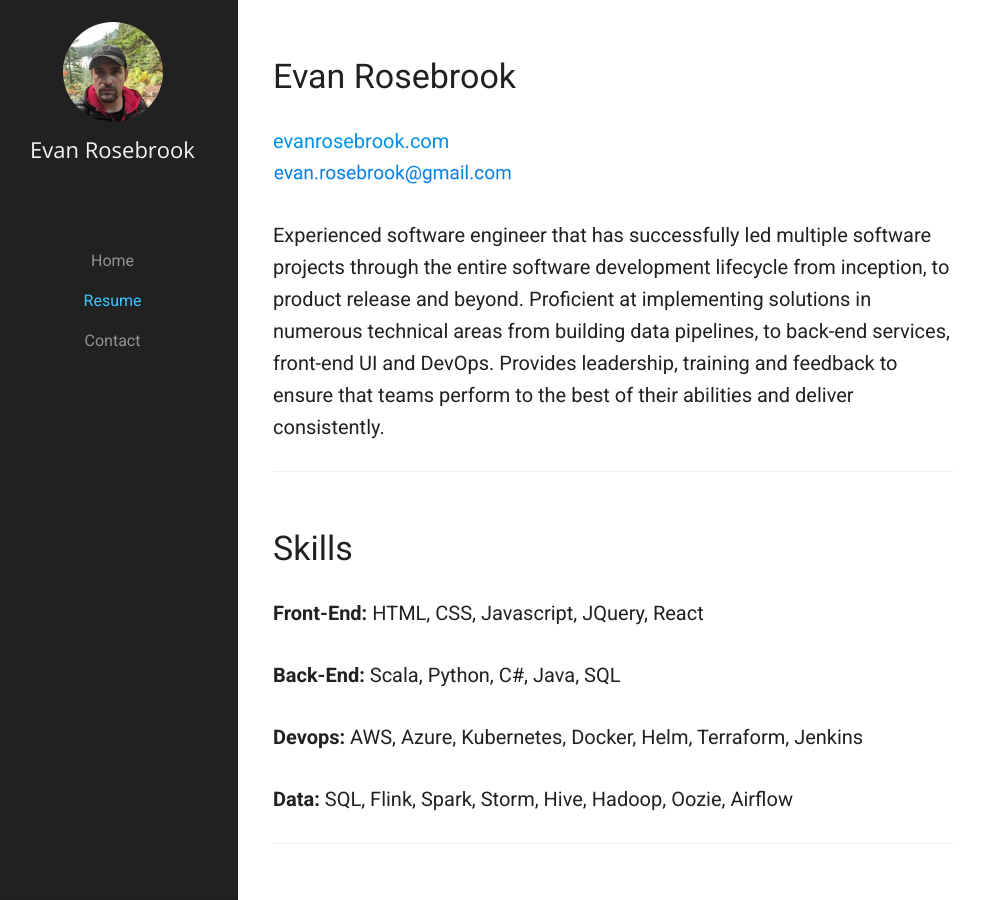
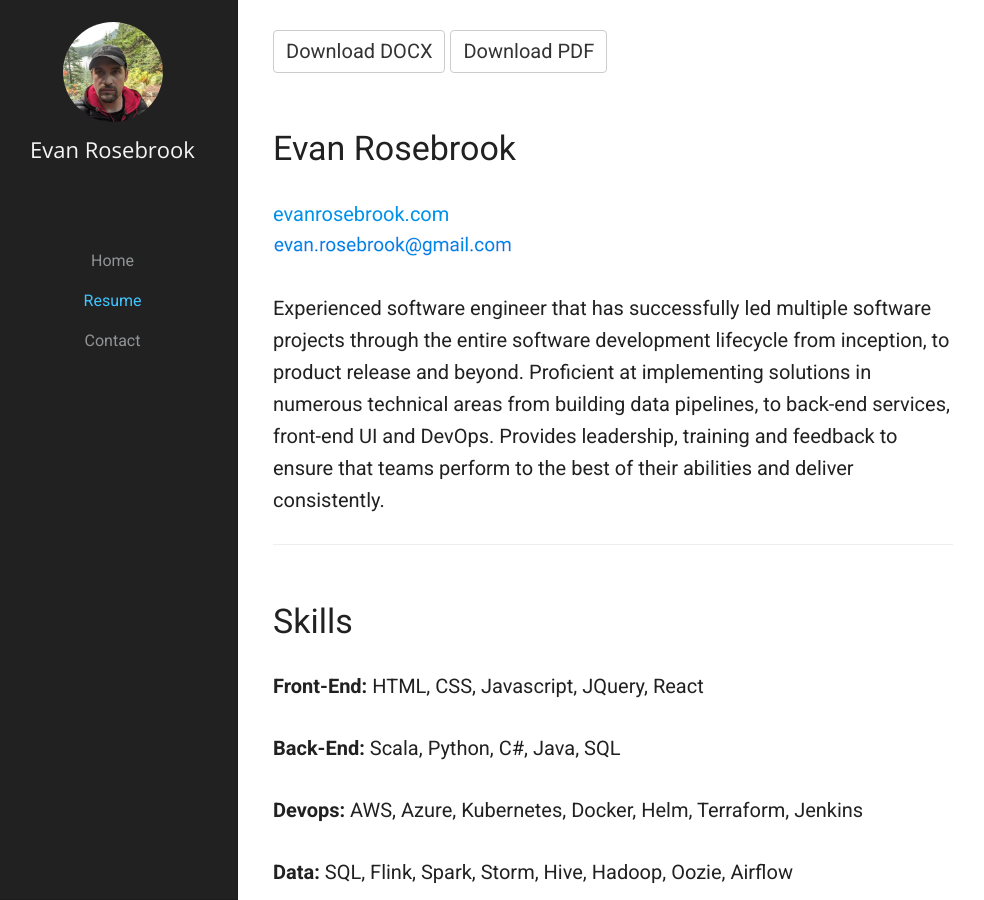
Before and after one commit to evanrosebrook/evanrosebrook.github.io, a Jekyll site: the page built from pages/resume.md, in a window 1280 px wide and 900 px high. Shown: the whole window, without its empty margins (12-996 px from the left). Built offline with Jekyll 4.4.1, drawn with Linux system fonts in a browser that asks for light colours.

Commit message:
add pdf and docx resume

```diff
--- a/pages/resume.md
+++ b/pages/resume.md
@@ -5,7 +5,7 @@ permalink: /resume/
 ---
 
 {% assign basics = site.data.resume.basics %}
-
+<a class="btn btn-default" href="/assets/docs/Evan_Rosebrook-Resume.docx">Download DOCX</a> <a class="btn btn-default" href="/assets/docs/Evan_Rosebrook-Resume.docx">Download PDF</a>
 
 ## {{ basics.name }}
 [{{ basics.website }}](https://{{ basics.website }})
```
Also changed, not shown: 2 other files.
